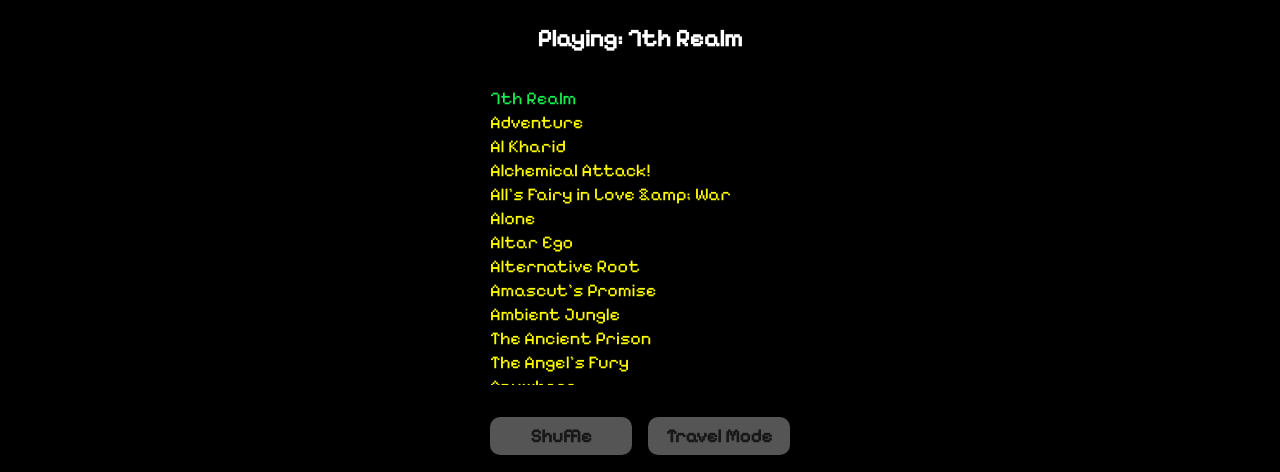
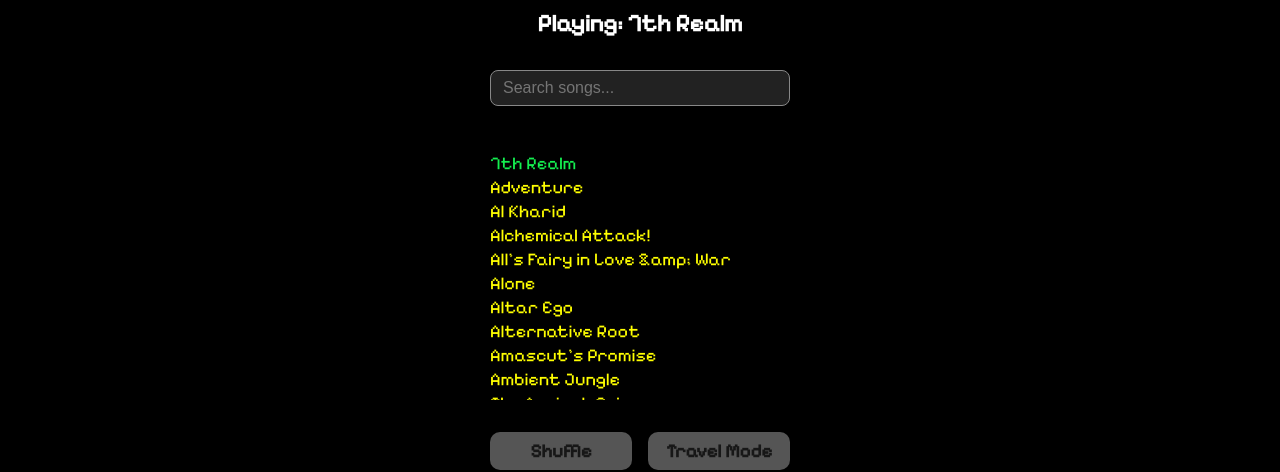
Before and after one commit to lamasters/TuneScape, a Next.js app in the folder tunescape/: page / in a window 1280 px wide. Shown: the part 161-633 px from the top of the page. Built offline with nearby package versions, Linux system fonts and the light colour scheme; no server answers.

Commit message:
Add song search bar

```diff
--- a/tunescape/app/page.js
+++ b/tunescape/app/page.js
@@ -24,6 +24,7 @@
   const [songName, setSongName] = useState(playlist[0][1]);
   const [toastVisible, setToastVisible] = useState(false);
   const [toastMessage, setToastMessage] = useState("");
+  const [search, setSearch] = useState("");
 
   function showToast(message) {
     setToastMessage(message);
@@ -133,12 +134,34 @@
         </h2>
         {playMode === "list" ? (
           <>
-            <div style={{ width: 300, height: 300, overflowY: "scroll" }}>
-              {playlist.map((song, index) => (
+            <input
+              type="text"
+              placeholder="Search songs..."
+              value={search}
+              onChange={(e) => setSearch(e.target.value)}
+              style={{
+                width: 300,
+                marginBottom: 12,
+                padding: "8px 12px",
+                fontSize: "1em",
+                borderRadius: 8,
+                border: "1px solid #888",
+                background: "#222",
+                color: "#fff",
+              }}
+            />
+            <div style={{ width: 300, height: 250, overflowY: "scroll" }}>
+              {playlist
+                .filter((song) =>
+                  song[1].toLowerCase().includes(search.toLowerCase())
+                )
+                .map((song, index) => (
                   <div
                     key={index}
                     className={styles.song_item}
-                  style={{ color: songName == song[1] ? "#14F050" : "yellow" }}
+                    style={{
+                      color: songName == song[1] ? "#14F050" : "yellow",
+                    }}
                     onClick={() => {
                       setSource(getSongUrl(song[0]));
                       setSongName(song[1]);
```
Lines whose indentation alone changed are shown as unchanged.
